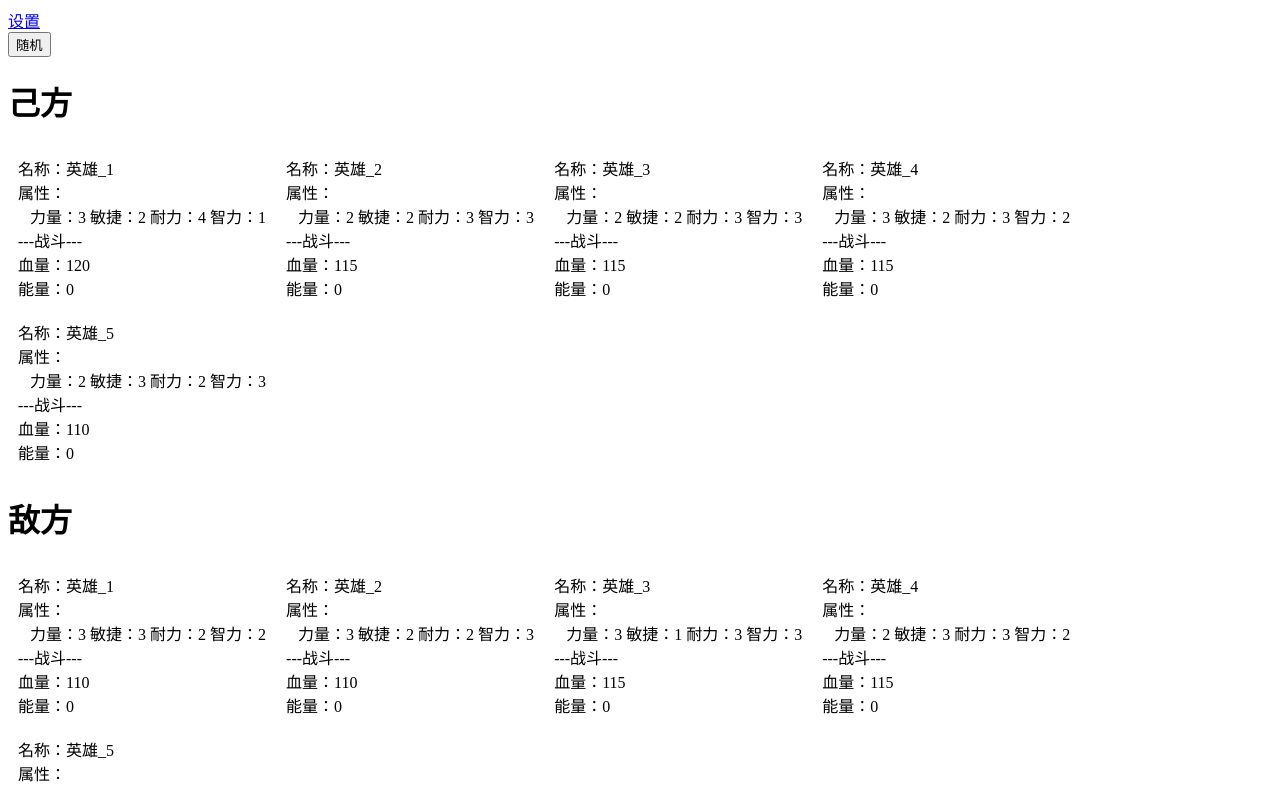
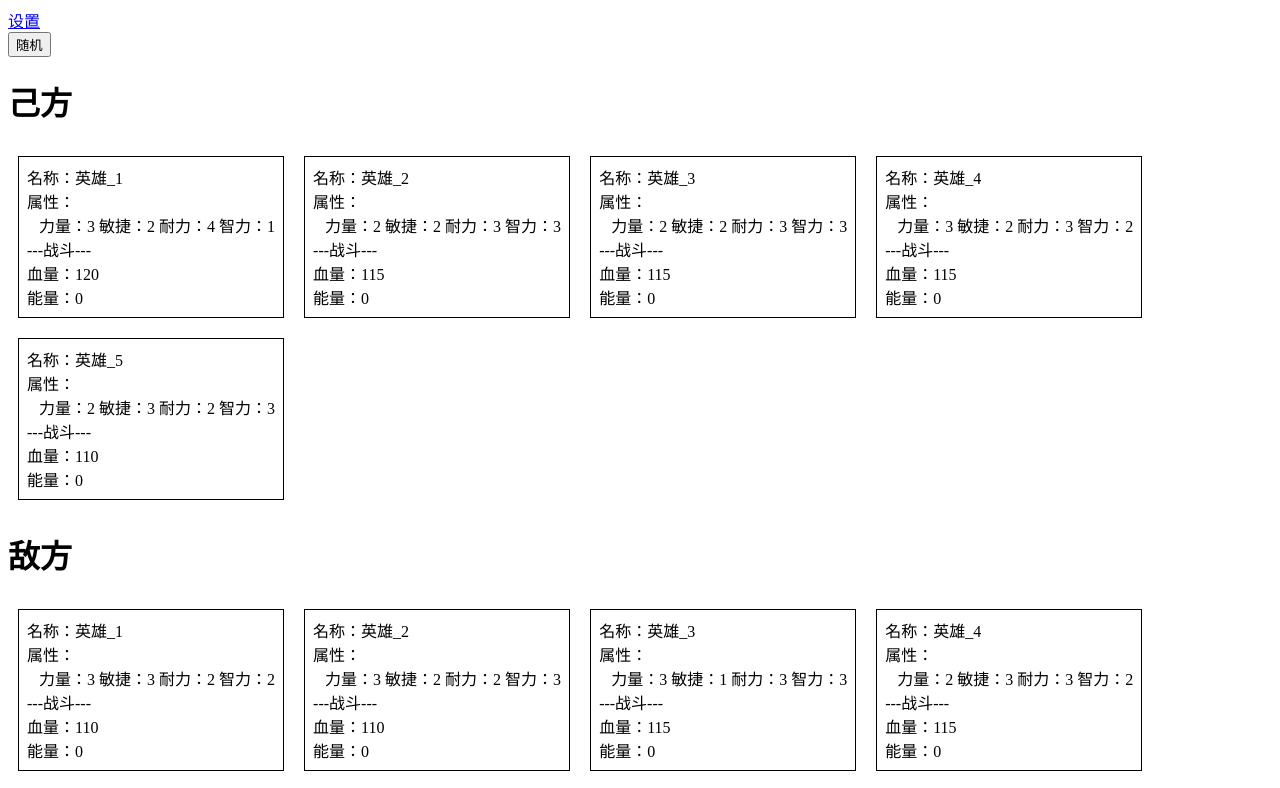
Before and after one commit to ITJacob/angular-ivy-unahbk, an Angular app: page / in a window 1280 px wide. Shown: the top 788 px of the page. Built offline with nearby package versions, Linux system fonts and the light colour scheme.

Commit message:
6 files modified

```diff
--- a/src/app/pages/hello/hello.component.ts
+++ b/src/app/pages/hello/hello.component.ts
@@ -1,9 +1,6 @@
 import { Component, OnInit, ViewChild } from '@angular/core';
-import { ArmsComponent } from '../arms/arms.component';
-import { HeroComponent } from '../hero/hero.component';
 import { PackageComponent } from '../package/package.component';
 import { PlayerComponent } from '../player/player.component';
-import { SkillsComponent } from '../skills/skills.component';
 
 @Component({
   selector: 'app-hello',
--- a/src/app/pages/hero/hero.component.ts
+++ b/src/app/pages/hero/hero.component.ts
@@ -1,7 +1,5 @@
 import { Component, Input, OnInit } from '@angular/core';
-import { HeroControl } from '../../control/heroControl';
 import { Hero } from '../../model/hero';
-import { random } from '../../utils/tools';
 
 @Component({
   selector: 'app-hero',
@@ -14,5 +12,4 @@ export class HeroComponent implements OnInit {
   constructor() {}
 
   ngOnInit(): void {}
-
 }
--- a/src/app/pages/player/player.component.css
+++ b/src/app/pages/player/player.component.css
@@ -1,6 +1,10 @@
-h1 { font-family: Lato; }
+h1 {
+  font-family: Lato;
+}
 
 .hero-card {
-    display: inline-block;
-    margin: 10px;
+  display: inline-block;
+  border: solid 1px;
+  padding: 8px;
+  margin: 10px;
 }
--- a/src/app/pages/player/player.component.ts
+++ b/src/app/pages/player/player.component.ts
@@ -1,6 +1,6 @@
 import { Component, Input, OnInit } from '@angular/core';
-import { PlayerControl } from 'src/app/control/playerControl';
-import { Player } from 'src/app/model/player';
+import { PlayerControl } from '../../control/playerControl';
+import { Player } from '../../model/player';
 import { HeroControl } from '../../control/heroControl';
 
 @Component({
@@ -9,7 +9,7 @@ import { HeroControl } from '../../control/heroControl';
   styleUrls: ['./player.component.css'],
 })
 export class PlayerComponent implements OnInit {
-  @Input() team : string;
+  @Input() team: string;
   player: PlayerControl;
 
   ngOnInit() {
--- a/src/app/utils/fileProcess.ts
+++ b/src/app/utils/fileProcess.ts
@@ -4,21 +4,22 @@ export function readFile(file: Blob) {
     reader.readAsText(file);
     reader.onloadend = () => {
       const lines = (reader.result as string).split('\r\n');
-      const header = lines[0].split(',').filter((l) => l);
+      const header = lines[0].split(',').filter((l) => l); // 除去空列
       const content = lines
         .slice(1)
+        // 除去没有表头的空列
         .map((l) => l.split(',').slice(0, header.length))
+        // 除去没有内容的空行
         .filter((l) => l.join(''));
+      // 表头和内容拼接，二维数组
       const result = [header].concat(content);
-      console.log(result);
-
       res(result);
     };
   });
 }
 
+// 专门处理表头是 中文-英文 的结构
 export function getHeader(lines: string[][]) {
-  // 专门处理表头是 中文=英文 的结构
   const desc = {};
   const header: string[] = lines[0].map((col) => {
     const [v, k] = col.split('-');
--- a/src/app/utils/tools.ts
+++ b/src/app/utils/tools.ts
@@ -1,3 +1,4 @@
+// 长度、总数、最大值
 export const random = function (
   len: number,
   total: number,
```
